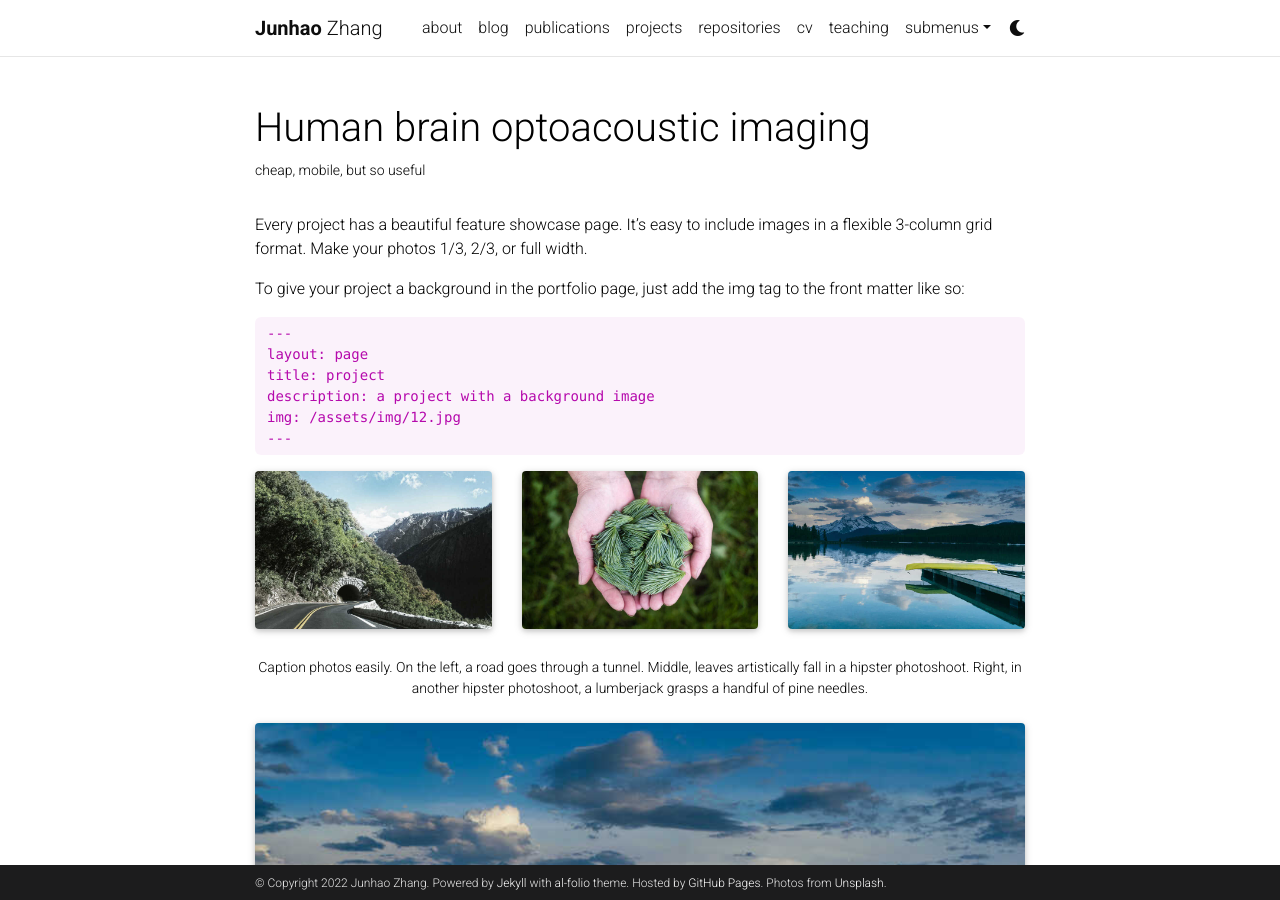
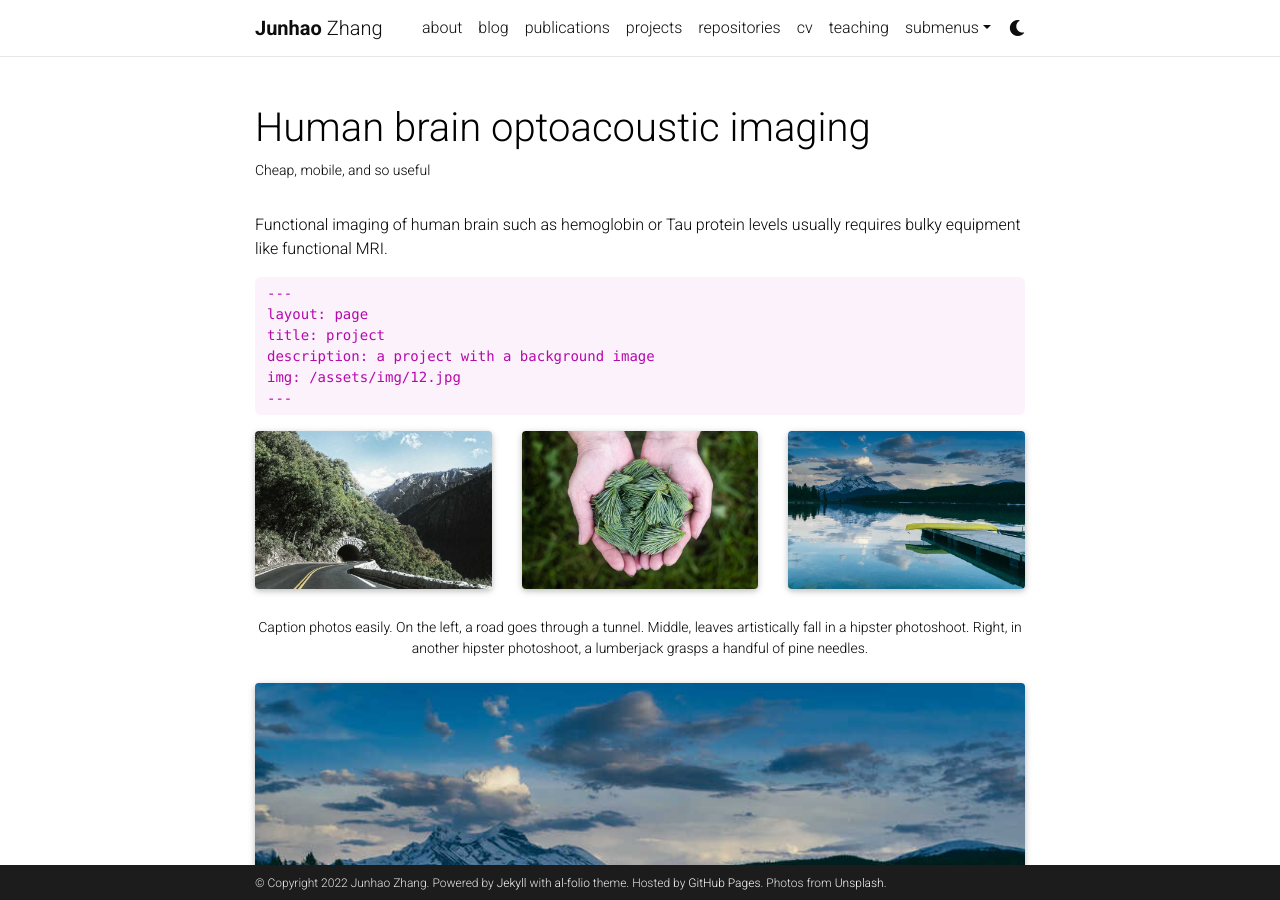
Before and after one commit to Junha0Zhang/junha0Zhang.github.io, a Jekyll site: the page built from _projects/1_project.md, in a window 1280 px wide and 900 px high. Built offline with Jekyll 4.4.1, drawn with Linux system fonts in a browser that asks for light colours; full-size pictures stand in for the smaller copies a plugin makes; comment, search, counter and statistics services are not loaded; a style sheet for code colours, icons or effects is not loaded.

Commit message:
Update 1_project.md

```diff
--- a/_projects/1_project.md
+++ b/_projects/1_project.md
@@ -1,17 +1,13 @@
 ---
 layout: page
 title: Human brain optoacoustic imaging
-description: cheap, mobile, but so useful
+description: Cheap, mobile, and so useful
 img: assets/img/12.jpg
 importance: 1
 category: Medical Imaging
 ---
 
-Every project has a beautiful feature showcase page.
-It's easy to include images in a flexible 3-column grid format.
-Make your photos 1/3, 2/3, or full width.
-
-To give your project a background in the portfolio page, just add the img tag to the front matter like so:
+Functional imaging of human brain such as hemoglobin or Tau protein levels usually requires bulky equipment like functional MRI.
 
     ---
     layout: page
```
